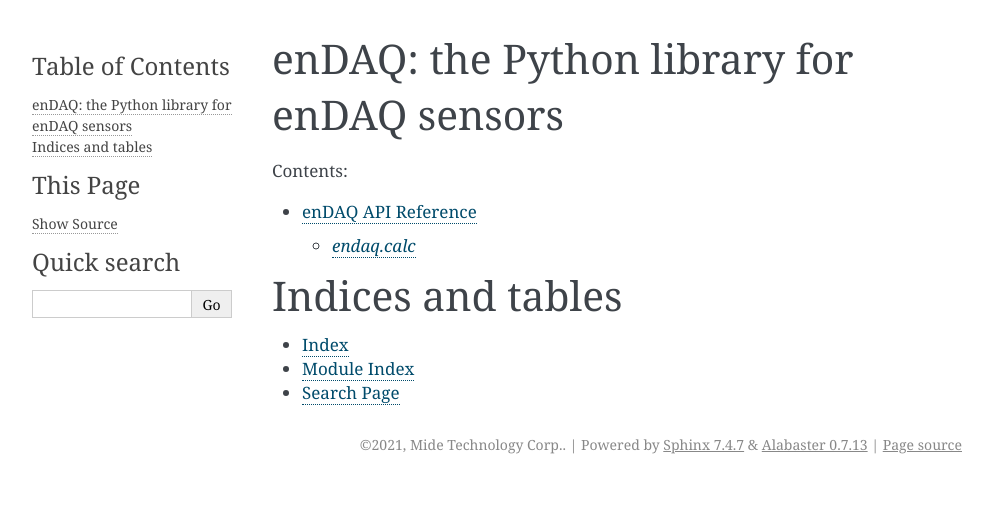
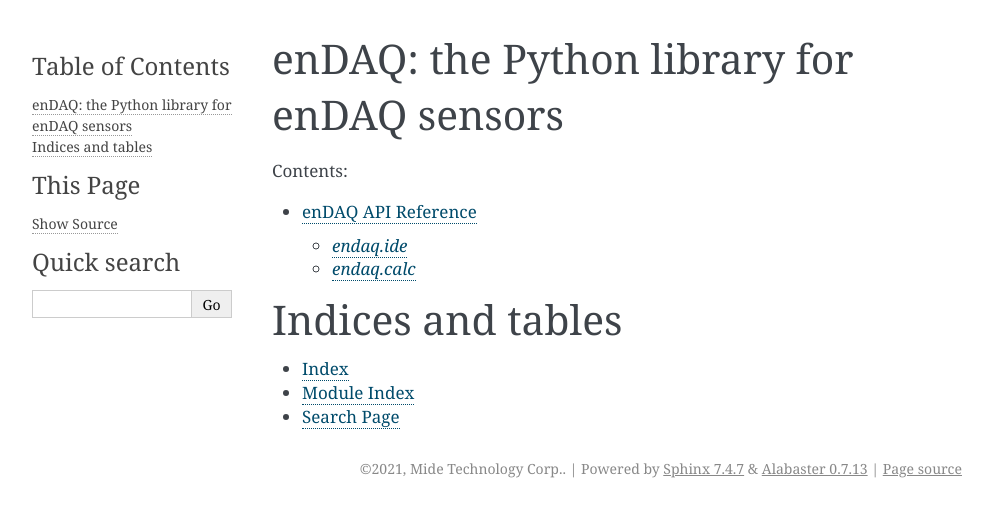
Before and after one commit to MideTechnology/endaq-python, a Sphinx documentation site: the page built from docs/index.rst, in a window 1280 px wide. Shown: the top 517 px of the page, without its empty margins (148-1141 px from the left). Built offline with Sphinx 7.4.7, drawn with Linux system fonts in a browser that asks for light colours.

Commit message:
added basic API reference for `endaq.ide`

```diff
--- a/docs/api_ref.rst
+++ b/docs/api_ref.rst
@@ -5,4 +5,5 @@
    :maxdepth: 2
    :caption: Contents:
 
+   endaq/ide
    endaq/calc
--- /dev/null
+++ b/docs/endaq/ide.rst
@@ -0,0 +1,8 @@
+###########
+`endaq.ide`
+###########
+
+
+.. automodule:: endaq.ide
+  :members:
+  :imported-members:
```
